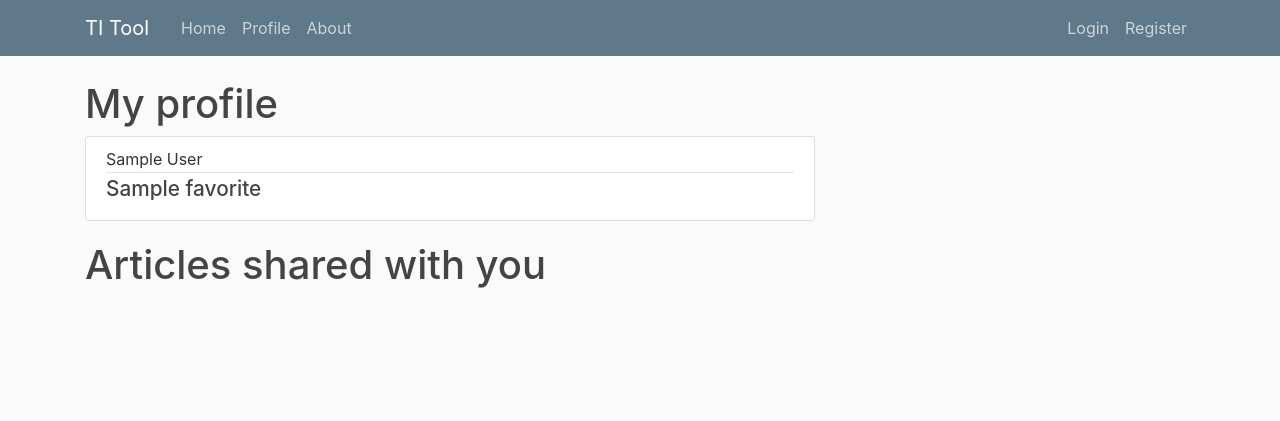
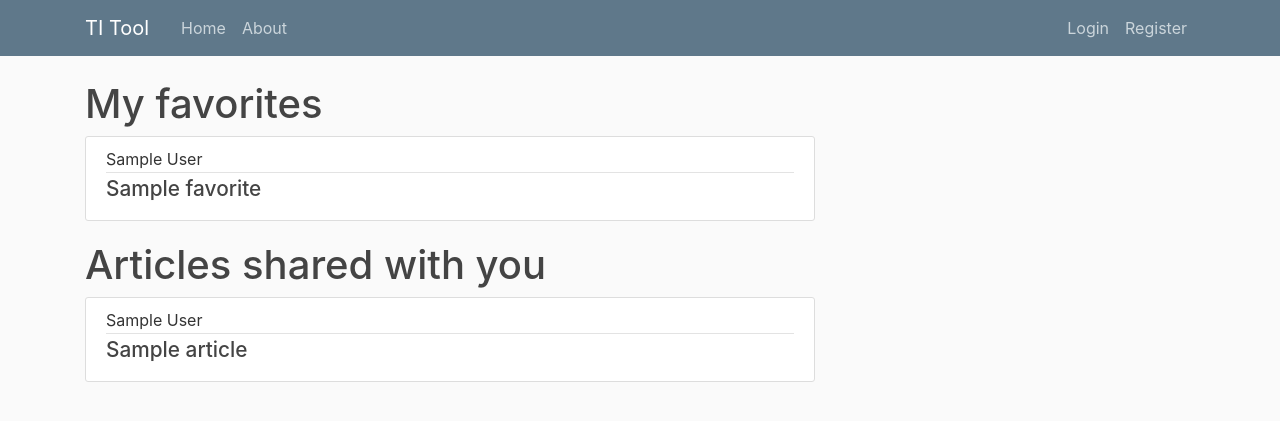
Before and after one commit to maxence-markarian/ti-tool, a Flask app: template titool/templates/profile.html in a window 1280 px wide. Shown: the top 421 px of the page. Run offline with Flask 3, Linux system fonts and the light colour scheme; the template is opened without the code that fills it: most values are stand-ins (such as "Sample title", 1, 10 or a date in 2020); parts of the project's set-up code (start-up, migrations or seed data) failed here and were passed over; some libraries are stand-ins or nearby versions.

Commit message:
Add the list of articles shared

```diff
--- a/titool/main.py
+++ b/titool/main.py
@@ -101,8 +101,10 @@ def logout():
 @app.route("/profile")
 def profile():
     articles_by_user = get_articles_by_user(current_user.user_id)
-    print(articles_by_user)
-    return render_template("profile.html", favorites=articles_by_user, title="Profile")
+    shared_articles = get_shared_articles(current_user.user_id)
+    # print(shared_articles)
+    return render_template("profile.html", favorites=articles_by_user,
+                           shared_articles=shared_articles, title="Profile")
 
 
 @app.route("/addtomyfavorites", methods=["POST"])
@@ -152,6 +154,12 @@ def get_articles_by_user(user_id: UUID) -> List[Article]:
     return list(articles_by_user)
 
 
+def get_shared_articles(user_id: UUID) -> List[Article]:
+    join_articles = db.session.query(Article).join(Shared).filter(Article.id == Shared.article_id)
+    shared_articles = join_articles.filter_by(user_id_target=user_id).all()
+    return list(shared_articles)
+
+
 def get_all_users() -> List[User]:
     users = User.query.all()
     return list(users)
--- a/titool/templates/about.html
+++ b/titool/templates/about.html
@@ -1,5 +1,8 @@
 {% extends "layout.html" %}
 {% block content %}
     <h1>About Page</h1>
-    <p>This project is a web application to help scientists in their researches, created by Maxence MARKARIAN.</p>
+    <br>
+    <p>This project is a web application to help scientists in their researches.</p>
+    <p>Currently, the email address <i>veilleprojet.test@gmail.com</i> is subscribe to those words:<br>
+        - database</p>
 {% endblock content %}
--- a/titool/templates/layout.html
+++ b/titool/templates/layout.html
@@ -26,8 +26,10 @@
                 <div class="collapse navbar-collapse" id="navbarToggle">
                     <div class="navbar-nav mr-auto">
                         <a class="nav-item nav-link" href="{{ url_for('home') }}">Home</a>
-                        <a class="nav-item nav-link" href="{{ url_for('profile') }}">Profile</a>
                         <a class="nav-item nav-link" href="{{ url_for('about') }}">About</a>
+                        {% if current_user.is_authenticated %}
+                            <a class="nav-item nav-link" href="{{ url_for('profile') }}">Profile</a>
+                        {% endif %}
                     </div>
                     <!-- Navbar Right Side -->
                     <div class="navbar-nav">
--- a/titool/templates/profile.html
+++ b/titool/templates/profile.html
@@ -1,6 +1,6 @@
 {% extends "layout.html" %}
 {% block content %}
-    <h1>My profile</h1>
+    <h1>My favorites</h1>
     {% for favorite in favorites %}
             <article class="media content-section">
                 <div class="media-body">
@@ -11,5 +11,16 @@
                 </div>
             </article>
     {% endfor %}
+
     <h1>Articles shared with you</h1>
+    {% for article in shared_articles %}
+            <article class="media content-section">
+                <div class="media-body">
+                    <div class="article-metadata">
+                        <a class="mr-2">{{ article.author }}</a>
+                    </div>
+                    <h2><a class="article-title" href="{{ article.url }}">{{ article.title }}</a></h2>
+                </div>
+            </article>
+    {% endfor %}
 {% endblock content %}
```
